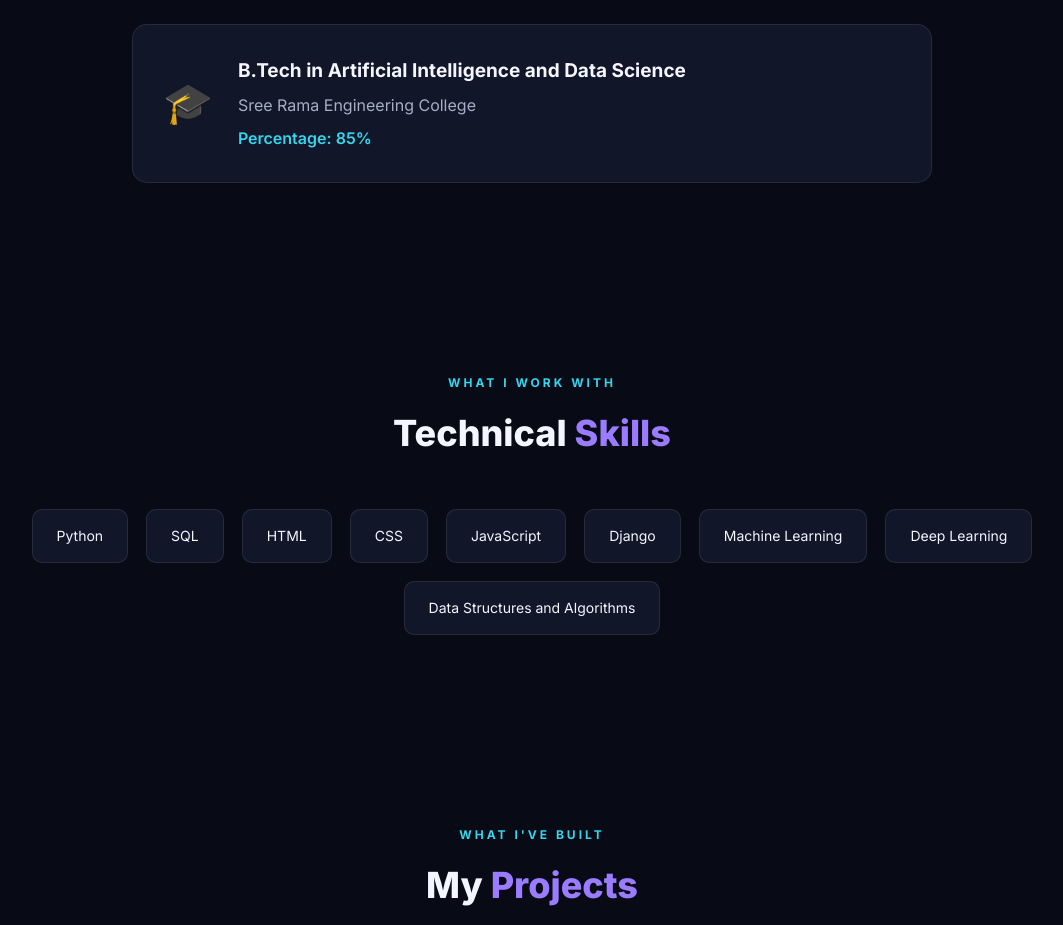
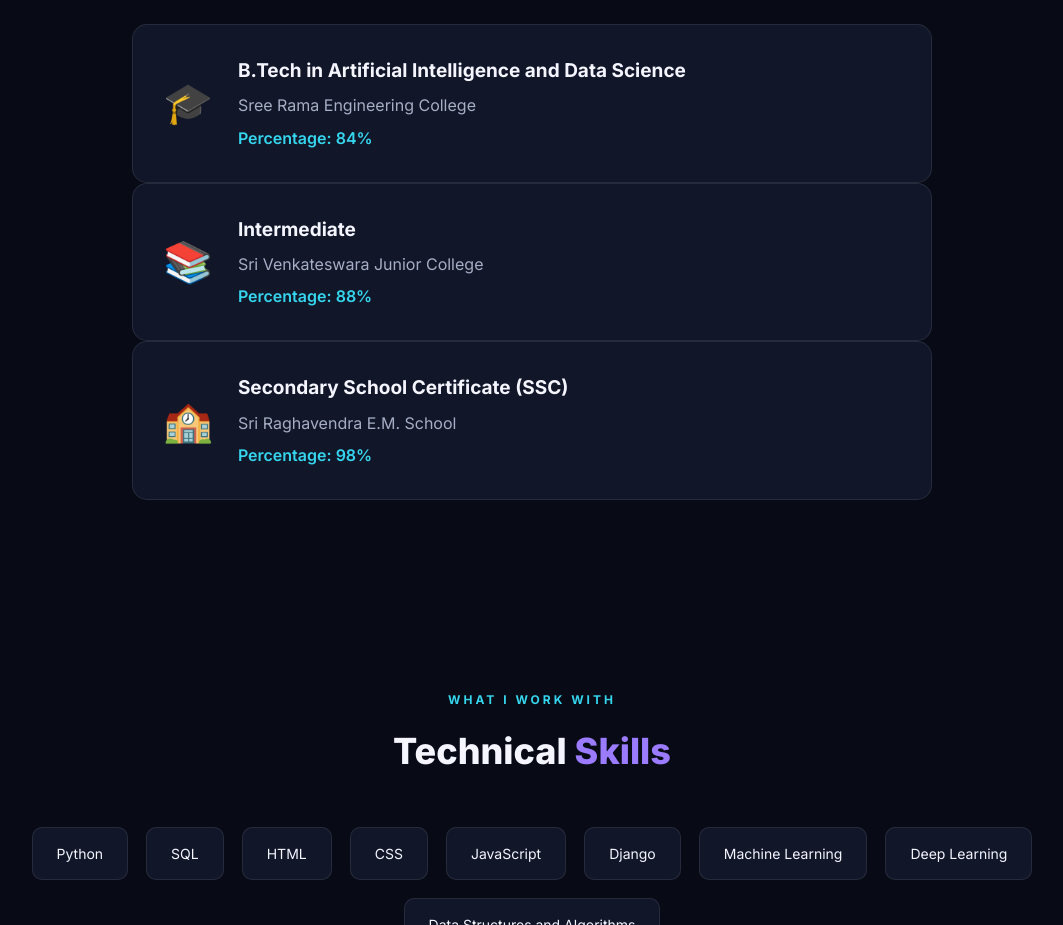
Before and after one commit to allu121212/alekhya_talla-portfolio, a plain HTML site: page index.html in a window 1280 px wide. Shown: the part 1560-2485 px from the top of the page, without its empty margins (108-1171 px from the left). Drawn offline with Linux system fonts and the light colour scheme.

Commit message:
Updated Educational Details

```diff
--- a/index.html
+++ b/index.html
@@ -140,7 +140,27 @@
                 <div>
                     <h3>B.Tech in Artificial Intelligence and Data Science</h3>
                     <p>Sree Rama Engineering College</p>
-                    <p class="education-score">Percentage: 85%</p>
+                    <p class="education-score">Percentage: 84%</p>
+                </div>
+            </div>
+
+            <div class="education-card">
+                <div class="education-icon">📚</div>
+
+                <div>
+                    <h3>Intermediate</h3>
+                    <p>Sri Venkateswara Junior College</p>
+                    <p class="education-score">Percentage: 88%</p>
+                </div>
+            </div>
+
+            <div class="education-card">
+                <div class="education-icon">🏫</div>
+
+                <div>
+                    <h3>Secondary School Certificate (SSC)</h3>
+                    <p>Sri Raghavendra E.M. School</p>
+                    <p class="education-score">Percentage: 98%</p>
                 </div>
             </div>
 
```
